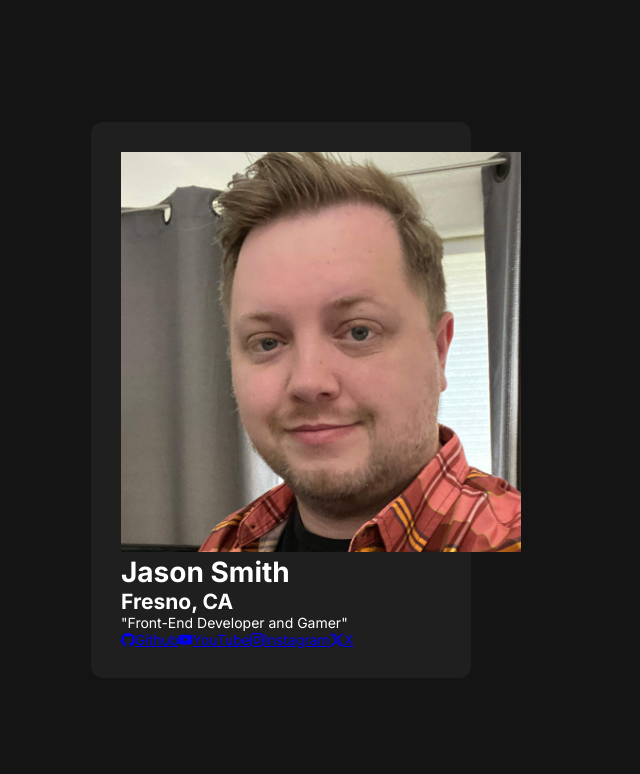
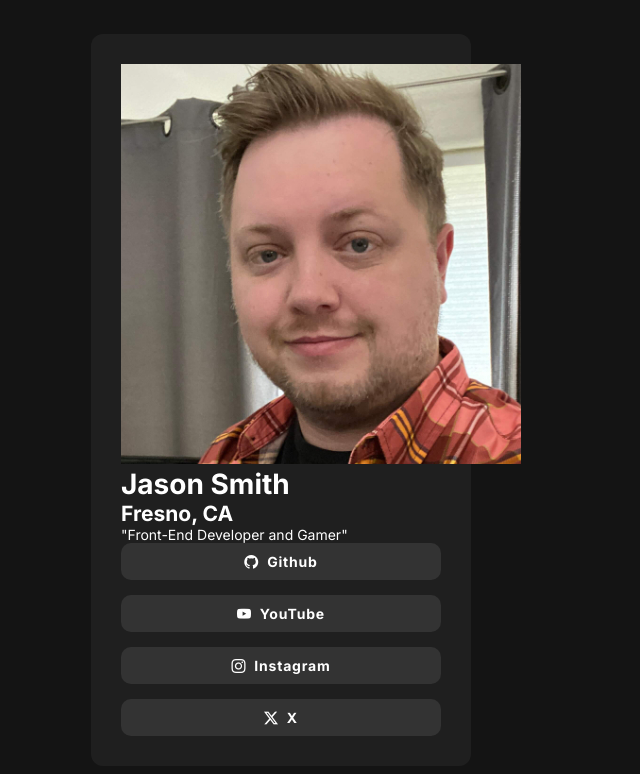
Before and after one commit to SmiJa/fm_social_links, a React (Vite) app: page / in a window 1280 px wide. Shown: the top 774 px of the page, without its empty margins (359-999 px from the left). Built offline with nearby package versions, Linux system fonts and the light colour scheme.

Commit message:
style SocialLink and SocialLinkList

```diff
--- a/src/App.css
+++ b/src/App.css
@@ -45,3 +45,30 @@ body {
 
   padding: 30px;
 }
+
+.user-card nav {
+  display: flex;
+  flex-direction: column;
+  gap: 15px;
+}
+
+.user-card nav a {
+  display: block;
+  color: var(--white);
+  background-color: var(--grey-700);
+  border-radius: 10px;
+  padding: 10px;
+  text-align: center;
+  text-decoration: none;
+  font-weight: 700;
+  letter-spacing: 0.05rem;
+}
+
+.user-card nav a:hover {
+  background-color: var(--green);
+  color: var(--grey-900);
+}
+
+.user-card nav a i {
+  padding-right: 8px;
+}
```
